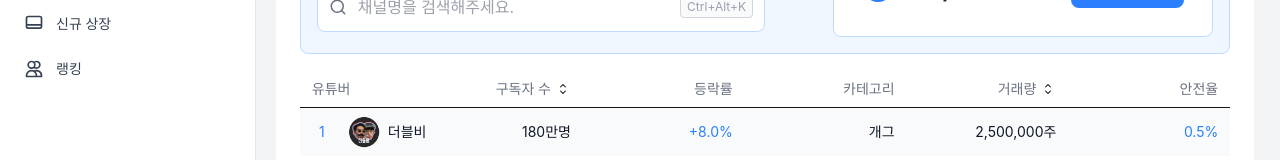
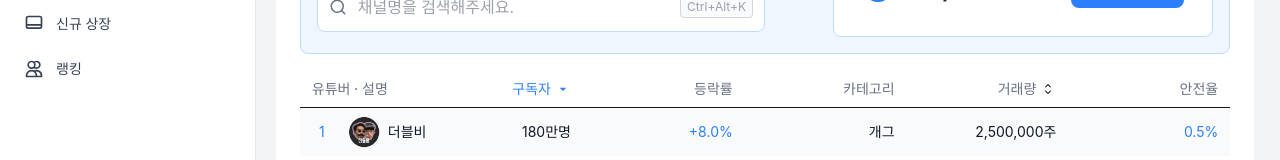
Before and after one commit to moosteam/Peake-Client, a Next.js app: page / in a window 1280 px wide. Shown: the part 171-331 px from the top of the page. Built offline with nearby package versions, Linux system fonts and the light colour scheme; a web font is replaced by a local one.

Commit message:
feat :: 정렬 화살표 색 지정

```diff
--- a/app/Stock/Stock.tsx
+++ b/app/Stock/Stock.tsx
@@ -2,7 +2,7 @@
 import { useState } from 'react';
 import Image from 'next/image';
 
-const tableHeaderStyle = "px-3 py-2 text-sm font-medium text-gray-500";
+const tableHeaderStyle = "px-3 py-2 text-sm font-medium";
 const tableCellStyle = "px-3 py-2 text-sm text-gray-900";
 
 type Subscriber = {
@@ -15,36 +15,42 @@ type Subscriber = {
 
 export default function Stock() {
   const [sortField, setSortField] = useState('subscribers');
+  const [sortOrderSubscribers, setSortOrderSubscribers] = useState('desc');
+  const [sortOrderVolume, setSortOrderVolume] = useState('asc');
   const [subscribers, setSubscribers] = useState<Subscriber[]>([
     { name: '더블비', count: 180, category: '개그', volume: '2,500,000주', rate: '+8.0%' },
     { name: '뿌꾸', count: 160, category: '게임', volume: '1,000,000주', rate: '-1.5%' },
     { name: '미미미누', count: 100, category: '학습/공부', volume: '500,000주', rate: '+0.5%' },
   ]);
-  const [sortOrderSubscribers, setSortOrderSubscribers] = useState('asc');
-  const [sortOrderVolume, setSortOrderVolume] = useState('asc');
 
   function handleSortSubscribers() {
+    let newOrder = 'desc';
+    if (sortField === 'subscribers') {
+      newOrder = sortOrderSubscribers === 'desc' ? 'asc' : 'desc';
+    }
     setSortField('subscribers');
+    setSortOrderSubscribers(newOrder);
+    setSortOrderVolume('asc');
     const sortedSubscribers = [...subscribers].sort((a, b) => {
-      return sortOrderSubscribers === 'asc' ? a.count - b.count : b.count - a.count;
+      return newOrder === 'desc' ? b.count - a.count : a.count - b.count;
     });
     setSubscribers(sortedSubscribers);
-    setSortOrderSubscribers(sortOrderSubscribers === 'asc' ? 'desc' : 'asc');
-    setSortOrderVolume('asc');
   }
 
   function handleSortVolume() {
+    let newOrder = 'desc';
+    if (sortField === 'volume') {
+      newOrder = sortOrderVolume === 'desc' ? 'asc' : 'desc';
+    }
     setSortField('volume');
+    setSortOrderVolume(newOrder);
+    setSortOrderSubscribers('asc');
     const sortedSubscribers = [...subscribers].sort((a, b) => {
-      return sortOrderVolume === 'asc'
-        ? parseInt(a.volume.replace(/,/g, '').replace('주', ''))
-          - parseInt(b.volume.replace(/,/g, '').replace('주', ''))
-        : parseInt(b.volume.replace(/,/g, '').replace('주', ''))
-          - parseInt(a.volume.replace(/,/g, '').replace('주', ''));
+      const volumeA = parseInt(a.volume.replace(/,/g, '').replace('주', ''));
+      const volumeB = parseInt(b.volume.replace(/,/g, '').replace('주', ''));
+      return newOrder === 'desc' ? volumeB - volumeA : volumeA - volumeB;
     });
     setSubscribers(sortedSubscribers);
-    setSortOrderVolume(sortOrderVolume === 'asc' ? 'desc' : 'asc');
-    setSortOrderSubscribers('asc');
   }
 
   return (
@@ -52,40 +58,64 @@ export default function Stock() {
       <table className="w-full border-collapse table-fixed rounded-lg overflow-hidden">
         <thead>
           <tr className="border-b">
-            <th className={`${tableHeaderStyle} text-left w-1/6 rounded-tl-lg`}>유튜버</th>
+            <th className={`${tableHeaderStyle} text-left w-1/6 rounded-tl-lg text-gray-500`}>
+              유튜버 · 설명
+            </th>
             <th
-              className={`${tableHeaderStyle} text-right w-1/8`}
+              className={`${tableHeaderStyle} text-right w-1/8 ${sortField === 'subscribers' ? 'text-blue-500' : 'text-gray-500'}`}
               onClick={handleSortSubscribers}
             >
-              구독자 수
+              구독자
               <button className="ml-1 relative top-[3px]">
+                {sortField === 'subscribers' ? (
+                  <svg
+                    className={`h-4 w-4 text-blue-500 ${sortOrderSubscribers === 'asc' ? 'transform rotate-180' : ''}`}
+                    fill="currentColor"
+                    viewBox="0 0 24 24"
+                    xmlns="http://www.w3.org/2000/svg"
+                  >
+                    <path d="M7 10l5 5 5-5H7z" />
+                  </svg>
+                ) : (
                   <Image
                     src="/up-down.svg"
                     alt="Sort"
                     width={16}
                     height={16}
-                  className="text-blue-500"
+                    className="text-gray-500"
                   />
+                )}
               </button>
             </th>
-            <th className={`${tableHeaderStyle} text-right w-1/6`}>등락률</th>
-            <th className={`${tableHeaderStyle} text-right w-1/6`}>카테고리</th>
+            <th className={`${tableHeaderStyle} text-right w-1/6 text-gray-500`}>등락률</th>
+            <th className={`${tableHeaderStyle} text-right w-1/6 text-gray-500`}>카테고리</th>
             <th
-              className={`${tableHeaderStyle} text-right w-1/6`}
+              className={`${tableHeaderStyle} text-right w-1/6 ${sortField === 'volume' ? 'text-blue-500' : 'text-gray-500'}`}
               onClick={handleSortVolume}
             >
               거래량
               <button className="ml-1 relative top-[3px]">
+                {sortField === 'volume' ? (
+                  <svg
+                    className={`h-4 w-4 text-blue-500 ${sortOrderVolume === 'asc' ? 'transform rotate-180' : ''}`}
+                    fill="currentColor"
+                    viewBox="0 0 24 24"
+                    xmlns="http://www.w3.org/2000/svg"
+                  >
+                    <path d="M7 10l5 5 5-5H7z" />
+                  </svg>
+                ) : (
                   <Image
                     src="/up-down.svg"
                     alt="Sort"
                     width={16}
                     height={16}
-                  className="text-blue-500"
+                    className="text-gray-500"
                   />
+                )}
               </button>
             </th>
-            <th className={`${tableHeaderStyle} text-right w-1/6 rounded-tr-lg`}>안전율</th>
+            <th className={`${tableHeaderStyle} text-right w-1/6 rounded-tr-lg text-gray-500`}>안전율</th>
           </tr>
         </thead>
         <tbody>
@@ -96,7 +126,9 @@ export default function Stock() {
             >
               <td className={`${tableCellStyle}`}>
                 <div className="flex items-center">
-                  <span className="inline-block w-5 text-center mr-4 text-blue-500 text-sm">{index + 1}</span>
+                  <span className="inline-block w-5 text-center mr-4 text-blue-500 text-sm">
+                    {index + 1}
+                  </span>
                   <img src="/image.jpg" alt="US" className="w-8 h-8 mr-2 rounded-full" />
                   <span className="text-sm">{subscriber.name}</span>
                 </div>
```
Lines whose indentation alone changed are shown as unchanged.
